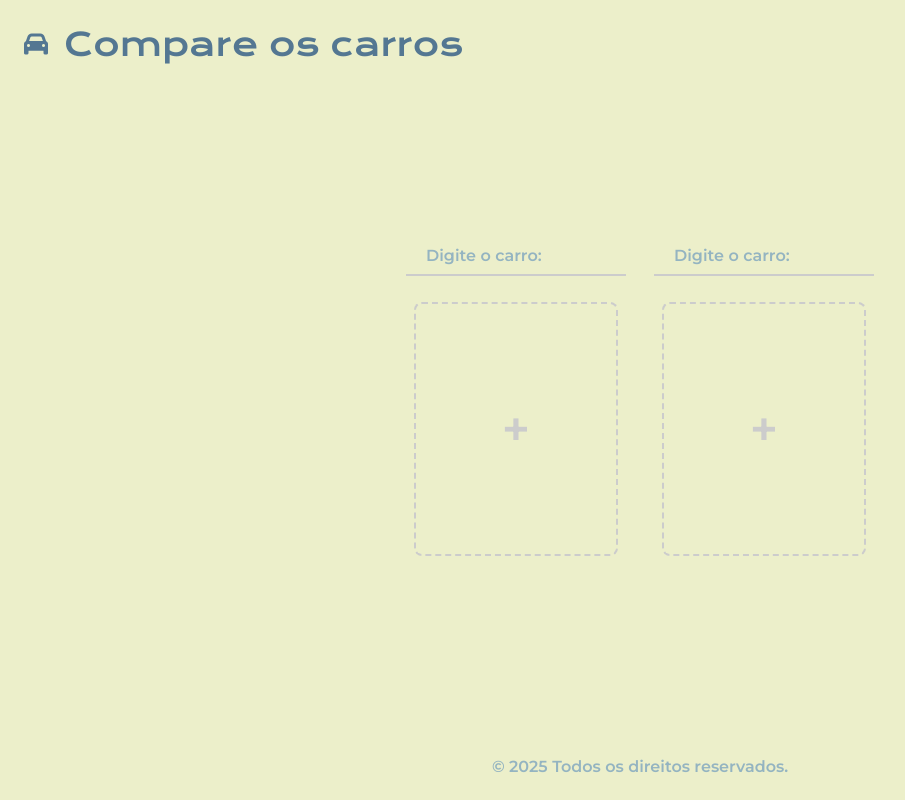
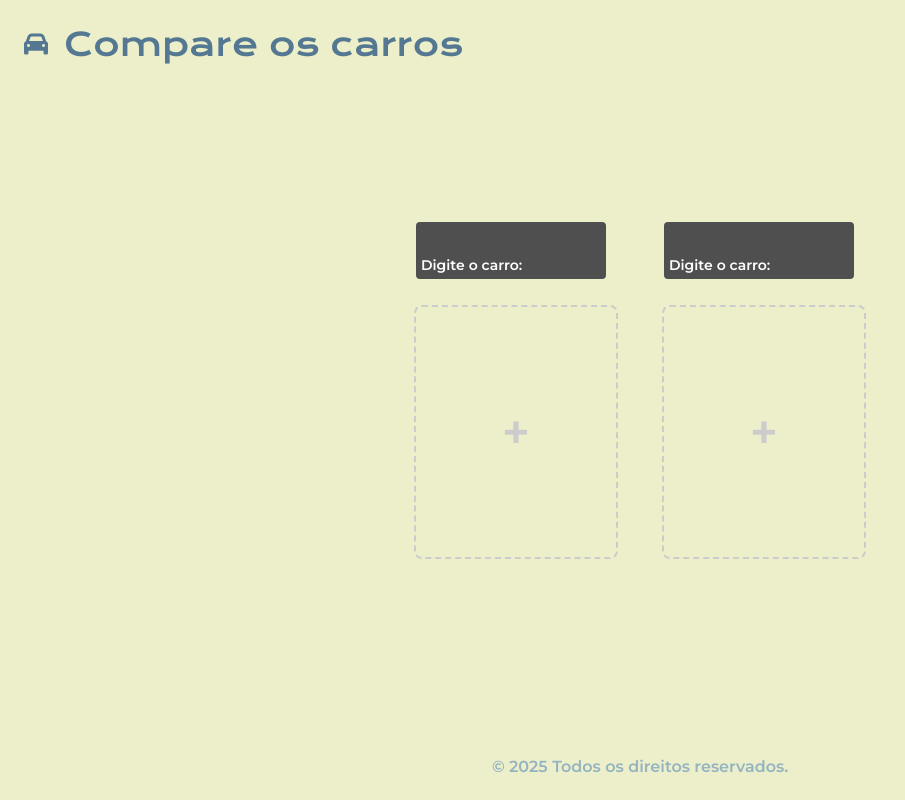
Before and after one commit to FilipeDellaPorta/comparador-de-carros-dellaporta, a plain HTML site: page index.html in a window 1280 px wide. Shown: the whole page, without its empty margins (0-905 px from the left). Drawn offline with nearby package versions, Linux system fonts and the light colour scheme.

Commit message:
feat: :sparkles: add: parte visual pronta por enquanto

```diff
--- a/index.css
+++ b/index.css
@@ -48,6 +48,7 @@ body {
     gap: 48px;
 }
 
+/*https://johnywalves.com.br/input-estilizado/ + ajuda do chat gpt para adaptação da estilização do input*/
 .principal__cards {
     display: flex;
     flex-direction: column;
@@ -58,43 +59,94 @@ body {
     margin-bottom: 30px;
 }
 
-/*https://johnywalves.com.br/input-estilizado/ + ajuda do chat gpt para adaptação*/
-
-.principal__cards label {
-    position: absolute;
-    top: 20px;
-    left: 10px;
-    pointer-events: none;
-    transition: 0.2s ease;
-    font-size: 16px;
+.label-flutuante {
+    position: relative;
+    overflow: hidden;
 }
 
-.principal__cards input {
-    width: 100%;
-    padding: 20px 10px 10px;
-    font-size: 16px;
+input {
+    color: #fff;
+    font-size: 28px;
+    width: 90%;
+    padding: 20px 5px 5px;
+    background-color: #4f4f4f;
     border: none;
-    border-bottom: 2px solid var(--cor-borda);
-    background-color: var(--cor-fundo);
-}
-
-.principal__cards input:focus {
-    border-bottom: 2px solid var(--cor-destaque);
+    border-radius: 4px;
     outline: none;
 }
 
-.principal__cards:focus-within label,
-.principal__cards input:not(:placeholder-shown)~label {
-    top: 5px;
-    font-size: 12px;
-    color: transparent;
-    border-color: var(--cor-destaque);
+label {
+    color: #fff;
+    position: absolute;
+    top: 0;
+    left: 0;
+    width: 95%;
+    height: 100%;
+    pointer-events: none;
+    border-bottom: 1px solid #ffffff;
 }
 
-.rodape {
-    text-align: center;
-    padding: 24px;
+.carro-span {
+    position: absolute;
+    bottom: 5px;
+    left: 5px;
+    font-size: 14px;
+    transition: all 0.3s ease;
 }
+
+label::after {
+    content: "";
+    position: absolute;
+    left: 0;
+    bottom: -1px;
+    width: 100%;
+    height: 100%;
+    border-bottom: 3px solid var(--cor-destaque);
+    transform: translateX(-100%);
+    transition: all 0.3s ease;
+}
+
+input:focus+label .carro-span {
+    transform: translateY(-150%);
+    font-size: 14px;
+    bottom: 10px;
+    color: var(--cor-destaque);
+}
+
+input:focus+label::after {
+    transform: translateX(0%);
+}
+
+.label-flutuante input:not(:placeholder-shown)+label .carro-span {
+    display: none;
+}
+
+
+/*---*/
+
+/*ajuda do chat gpt para criação da lista com nomes do carros*/
+.lista-sugerida {
+    position: absolute;
+    top: 50px;
+    left: 0;
+    width: 100%;
+    background-color: #fff;
+    border: 1px solid #ccc;
+    max-height: 200px;
+    overflow-y: auto;
+    display: none;
+}
+
+.lista-sugerida li {
+    padding: 10px;
+    cursor: pointer;
+}
+
+.lista-sugerida li:hover {
+    background-color: #f0f0f0;
+}
+
+/*---*/
 
 /*ajuda do chat gpt para criação do card*/
 .car-slot {
@@ -114,3 +166,10 @@ body {
     font-size: 3rem;
     color: var(--cor-borda);
 }
+
+/*---*/
+
+.rodape {
+    text-align: center;
+    padding: 24px;
+}
--- a/index.html
+++ b/index.html
@@ -20,18 +20,28 @@
     </header>
     <main class="principal">
         <div class="principal__cards">
-                <label for="carro">Digite o carro:</label>
-                <input type="text" id="carro" name="carro">
+            <div class="label-flutuante">
+                <input type="text" id="carro-a" class="carro-input" name="carro" placeholder="">
+                <label for="carro-a">
+                    <span class="carro-span">Digite o carro:</span>
+                </label>
+            </div>
             <div class="car-slot">
                 <span class="plus">+</span>
             </div>
+            <ul class="lista-sugerida"></ul>
         </div>
         <div class="principal__cards">
-                <label for="carro">Digite o carro:</label>
-                <input type="text" id="carro" name="carro">
+            <div class="label-flutuante">
+                <input type="text" id="carro-b" class="carro-input" name="carro" placeholder="">
+                <label for="carro-b">
+                    <span class="carro-span">Digite o carro:</span>
+                </label>
+            </div>
             <div class="car-slot">
                 <span class="plus">+</span>
             </div>
+            <ul class="lista-sugerida"></ul>
         </div>
     </main>
     <footer class="rodape">
```
Lines whose indentation alone changed are shown as unchanged.
